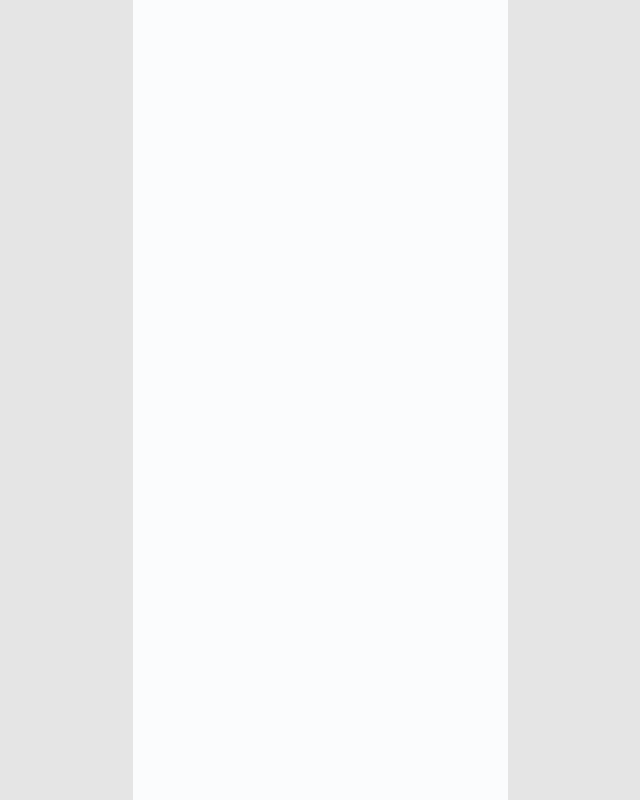
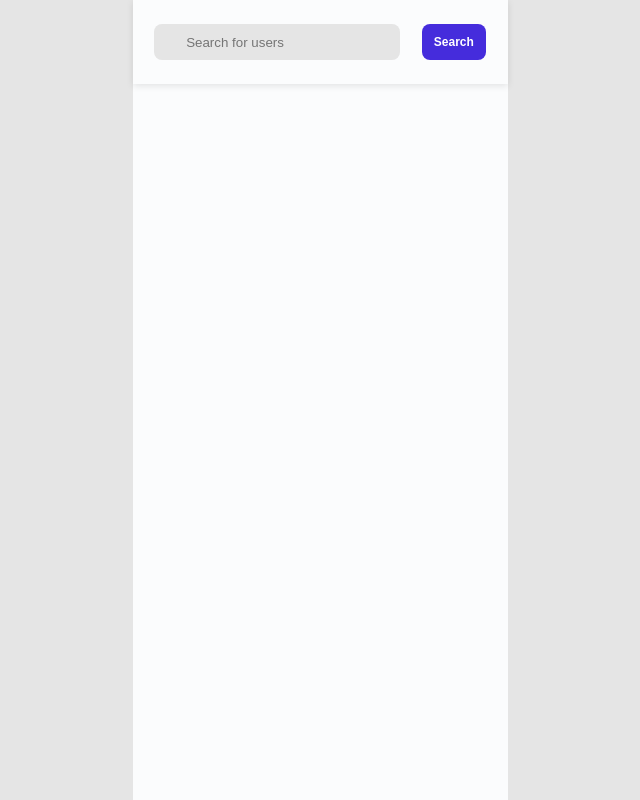
Before and after one commit to Swor71/github-search, a React (Create React App) app: page / in a window 1280 px wide. Shown: the whole page, without its empty margins (320-960 px from the left). Built offline with nearby package versions, Linux system fonts and the light colour scheme.

Commit message:
Include HeaderComponent in AppComponent

```diff
--- a/src/components/AppComponent.tsx
+++ b/src/components/AppComponent.tsx
@@ -1,5 +1,6 @@
 import React from 'react';
 import styled from 'styled-components';
+import { HeaderComponent } from './HeaderComponent/HeaderComponent';
 
 const StyledAppComponent = styled.div`
   max-width: 375px;
@@ -10,5 +11,9 @@ const StyledAppComponent = styled.div`
 `;
 
 export const AppComponent: React.FC = () => {
-  return <StyledAppComponent />;
+  return (
+    <StyledAppComponent>
+      <HeaderComponent />
+    </StyledAppComponent>
+  );
 };
```
